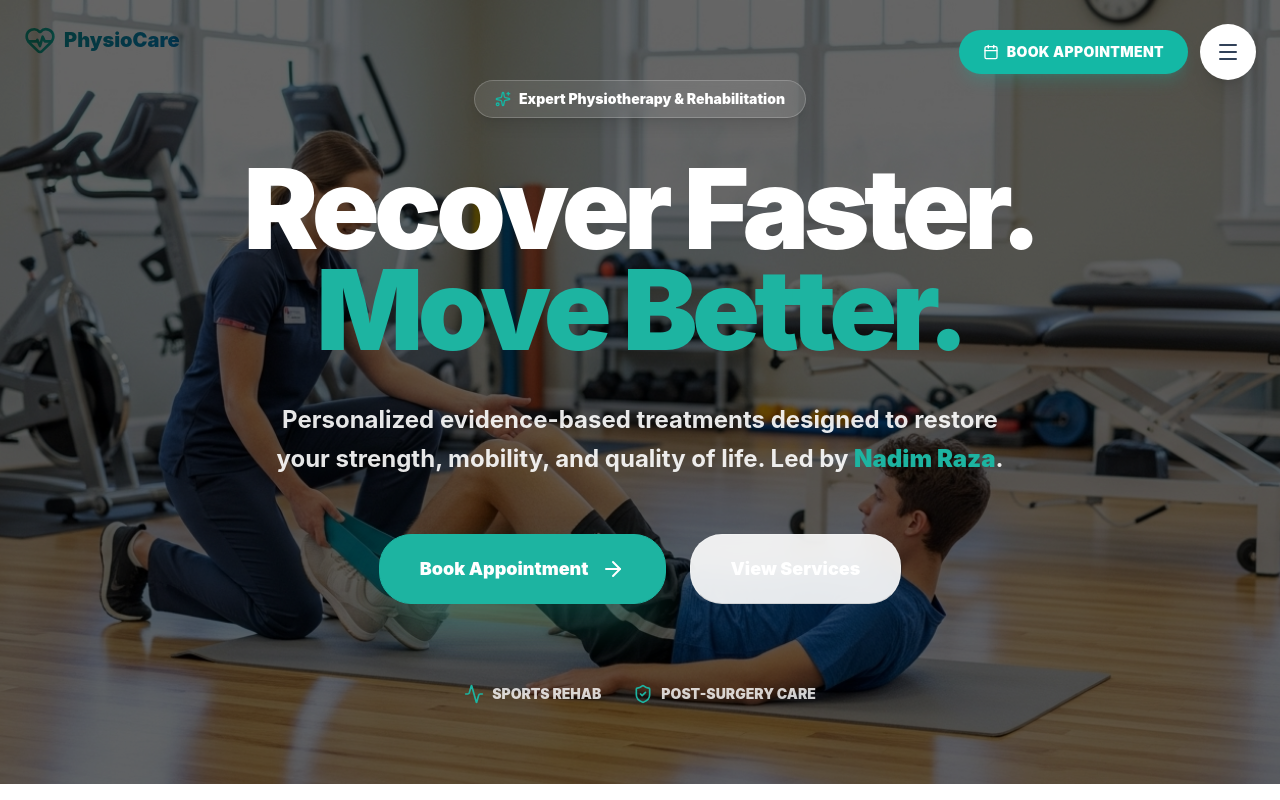
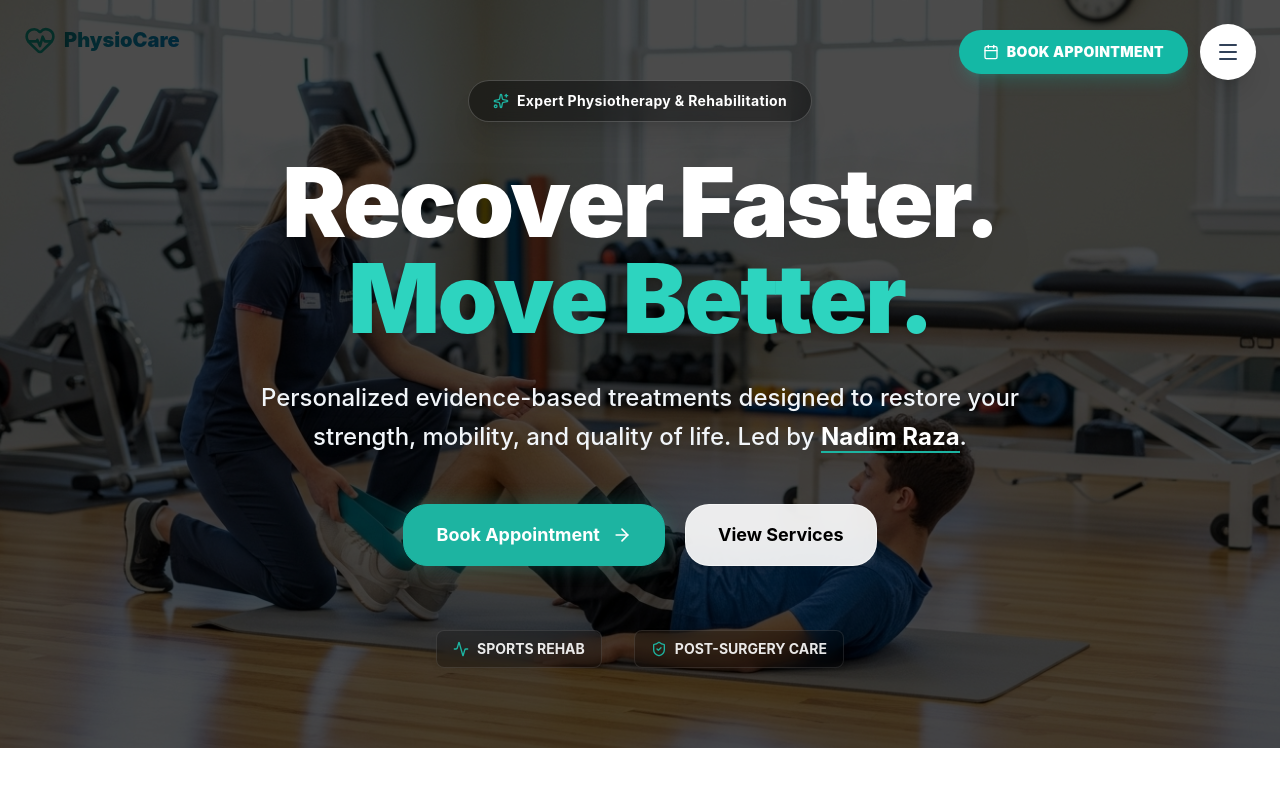
Before and after one commit to 4t1lucifer-cmd/healthcare-web-app, a Next.js app: page / in a window 1280 px wide. Shown: the top 800 px of the page. Built offline with nearby package versions, Linux system fonts and the light colour scheme.

Commit message:
style(ui): improve hero readability and change view services text to black

```diff
--- a/src/components/Hero.tsx
+++ b/src/components/Hero.tsx
@@ -20,60 +20,60 @@ const Hero = () => {
             </div>
 
             {/* Dark Overlay for Readability */}
-            <div className="absolute inset-0 bg-black/60 -z-10" />
+            <div className="absolute inset-0 bg-black/70 -z-10" />
 
             <motion.div
                 initial={{ opacity: 0, scale: 0.9 }}
                 animate={{ opacity: 1, scale: 1 }}
-                className="inline-flex items-center gap-2 px-5 py-2 rounded-full bg-white/10 backdrop-blur-md border border-white/20 text-white text-sm font-black mb-10 shadow-lg"
+                className="inline-flex items-center gap-2 px-6 py-2.5 rounded-full bg-black/40 backdrop-blur-md border border-white/20 text-white text-sm font-bold mb-8 shadow-xl"
             >
-                <Sparkles className="w-4 h-4 animate-pulse text-primary" />
-                <span>Expert Physiotherapy & Rehabilitation</span>
+                <Sparkles className="w-4 h-4 text-[#1DB4A1]" />
+                <span className="tracking-wide">Expert Physiotherapy & Rehabilitation</span>
             </motion.div>
 
             <motion.h1
                 initial={{ opacity: 0, y: 30 }}
                 animate={{ opacity: 1, y: 0 }}
                 transition={{ duration: 0.8, ease: [0.16, 1, 0.3, 1] }}
-                className="text-6xl md:text-[7rem] font-black mb-10 max-w-6xl leading-[0.9] tracking-tighter text-white"
+                className="text-5xl md:text-7xl lg:text-[6rem] font-black mb-8 max-w-5xl leading-[1.1] md:leading-[1] tracking-tight text-white drop-shadow-2xl"
             >
                 Recover Faster. <br />
-                <span className="text-[#1DB4A1]">Move Better.</span>
+                <span className="text-[#2DD4BF] drop-shadow-md">Move Better.</span>
             </motion.h1>
 
             <motion.p
                 initial={{ opacity: 0, y: 20 }}
                 animate={{ opacity: 1, y: 0 }}
                 transition={{ duration: 0.8, delay: 0.1 }}
-                className="text-white/90 text-xl md:text-2xl max-w-3xl mb-14 leading-relaxed font-bold"
+                className="text-slate-100 text-lg md:text-2xl max-w-3xl mb-12 leading-relaxed font-medium drop-shadow-lg"
             >
                 Personalized evidence-based treatments designed to restore your strength,
-                mobility, and quality of life. Led by <span className="text-[#1DB4A1] font-black">Nadim Raza</span>.
+                mobility, and quality of life. Led by <span className="text-white font-bold border-b-2 border-[#1DB4A1]">Nadim Raza</span>.
             </motion.p>
 
             <motion.div
                 initial={{ opacity: 0, y: 20 }}
                 animate={{ opacity: 1, y: 0 }}
                 transition={{ duration: 0.8, delay: 0.2 }}
-                className="flex flex-col sm:flex-row gap-6 w-full sm:w-auto items-center"
+                className="flex flex-col sm:flex-row gap-5 w-full sm:w-auto items-center"
             >
-                <a href="#contact" className="group bg-[#1DB4A1] text-white px-10 py-5 rounded-2xl font-black transition-all shadow-2xl shadow-[#1DB4A1]/40 hover:scale-105 active:scale-95 flex items-center justify-center gap-3 text-lg border border-[#1DB4A1]">
+                <a href="#contact" className="group bg-[#1DB4A1] text-white px-8 py-4 rounded-xl font-bold transition-all shadow-[0_0_20px_rgba(29,180,161,0.3)] hover:shadow-[0_0_30px_rgba(29,180,161,0.5)] hover:scale-[1.02] active:scale-[0.98] flex items-center justify-center gap-3 text-lg border border-[#1DB4A1]">
                     Book Appointment
-                    <ArrowRight className="w-6 h-6 group-hover:translate-x-1.5 transition-transform" />
+                    <ArrowRight className="w-5 h-5 group-hover:translate-x-1 transition-transform" />
                 </a>
-                <a href="#services" className="glass bg-white/10 text-white hover:bg-white/20 px-10 py-5 rounded-2xl font-black transition-all hover:scale-105 active:scale-95 text-lg border border-white/20 backdrop-blur-md">
+                <a href="#services" className="bg-white/90 text-black hover:bg-white px-8 py-4 rounded-xl font-bold transition-all hover:scale-[1.02] active:scale-[0.98] text-lg border border-white/50 backdrop-blur-md shadow-lg">
                     View Services
                 </a>
             </motion.div>
 
             {/* Trust Indicators */}
-            <div className="mt-20 flex flex-wrap justify-center gap-8 opacity-100 transition-all duration-500">
-                <div className="flex items-center gap-2 font-black text-sm text-white/80">
-                    <Activity className="w-5 h-5 text-[#1DB4A1]" />
+            <div className="mt-16 flex flex-wrap justify-center gap-x-8 gap-y-4 opacity-100 transition-all duration-500">
+                <div className="flex items-center gap-2 font-bold text-sm text-white/90 drop-shadow-md bg-black/20 px-4 py-2 rounded-lg backdrop-blur-sm border border-white/10">
+                    <Activity className="w-4 h-4 text-[#1DB4A1]" />
                     SPORTS REHAB
                 </div>
-                <div className="flex items-center gap-2 font-black text-sm text-white/80">
-                    <ShieldCheck className="w-5 h-5 text-[#1DB4A1]" />
+                <div className="flex items-center gap-2 font-bold text-sm text-white/90 drop-shadow-md bg-black/20 px-4 py-2 rounded-lg backdrop-blur-sm border border-white/10">
+                    <ShieldCheck className="w-4 h-4 text-[#1DB4A1]" />
                     POST-SURGERY CARE
                 </div>
             </div>
```
